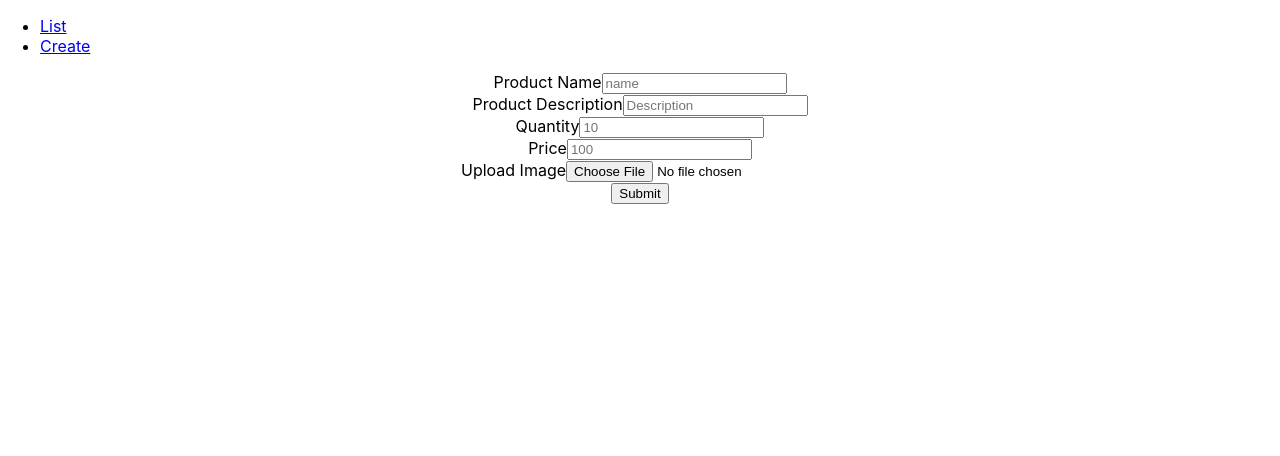
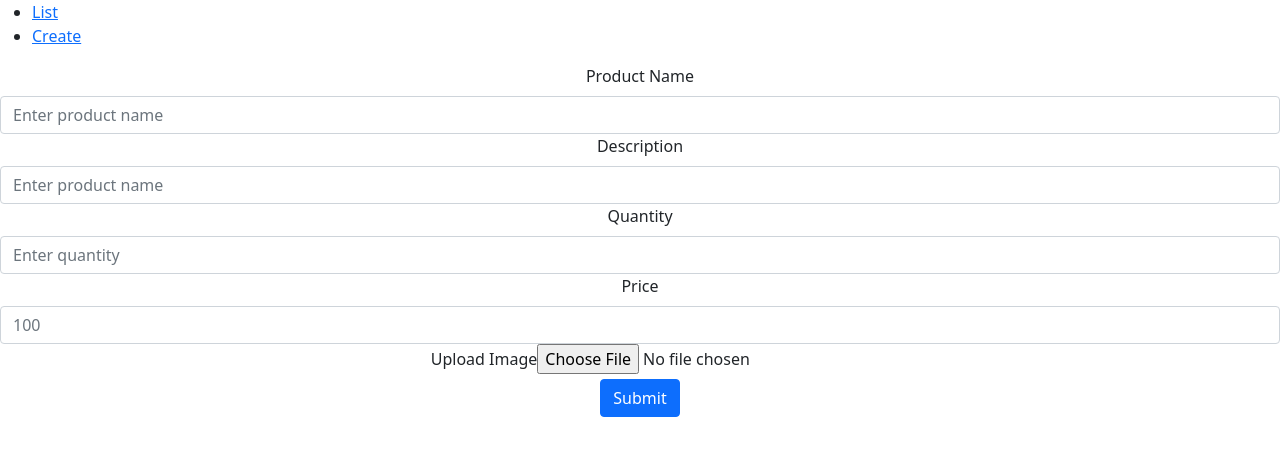
Before and after one commit to Yug34/shop-frontend, a React (Create React App) app: page /create in a window 1280 px wide. Shown: the top 456 px of the page. Built offline with nearby package versions, Linux system fonts and the light colour scheme.

Commit message:
React bootstrap form implemented

```diff
--- a/package.json
+++ b/package.json
@@ -6,7 +6,9 @@
     "@testing-library/jest-dom": "^5.11.4",
     "@testing-library/react": "^11.1.0",
     "@testing-library/user-event": "^12.1.10",
+    "bootstrap": "^5.0.1",
     "react": "^17.0.2",
+    "react-bootstrap": "^1.6.0",
     "react-dom": "^17.0.2",
     "react-router-dom": "^5.2.0",
     "react-scripts": "4.0.3",
--- a/src/App.js
+++ b/src/App.js
@@ -1,5 +1,6 @@
 import React, { useEffect, useState } from "react";
 import "./App.css";
+import "bootstrap/dist/css/bootstrap.min.css";
 import ListProduct from "./pages/ListProducts";
 import CreateProduct from "./pages/CreateProduct";
 
--- a/src/pages/CreateProduct.js
+++ b/src/pages/CreateProduct.js
@@ -1,34 +1,60 @@
 import React from "react";
+import { Form, Button, FormLabel, FormText } from "react-bootstrap";
 
 function CreateProduct() {
   return (
-      <div className="App">
-        <form action="http://localhost:6969/catalog/display" method="POST" encType="multipart/form-data">
-          <div>
-            <label htmlFor="name">Product Name</label>
-            <input id="name" name="name" type="text" placeholder="name" required=""/>
-          </div>
-          <div>
-            <label htmlFor="desc">Product Description</label>
-            <input id="desc" name="description" placeholder="Description" required=""/>
-          </div>
-          <div>
-            <label htmlFor="quantity">Quantity</label>
-            <input id="quantity" name="quantity" placeholder="10" required=""/>
-          </div>
-          <div>
-            <label htmlFor="price">Price</label>
-            <input id="price" name="price" placeholder="100" required=""/>
-          </div>
-          <div>
-            <label htmlFor="image">Upload Image</label>
-            <input id="image" type="file" name="image" required=""/>
-          </div>
-          <div>
-            <button type="submit">Submit</button>
-          </div>
-        </form>
-      </div>
+    <div className="App">
+      <Form
+        action="http://localhost:6969/catalog/display"
+        method="POST"
+        encType="multipart/form-data"
+      >
+        <Form.Group>
+          <Form.Label>Product Name</Form.Label>
+          <Form.Control
+            type="text"
+            name="name"
+            placeholder="Enter product name"
+            id="name"
+            required={true}
+          />
+        </Form.Group>
+        <Form.Group>
+          <Form.Label>Description</Form.Label>
+          <Form.Control
+            type="text"
+            name="description"
+            placeholder="Enter product name"
+            id="desc"
+            required={true}
+          />
+        </Form.Group>
+        <Form.Group>
+          <Form.Label>Quantity</Form.Label>
+          <Form.Control
+            type="text"
+            name="quantity"
+            placeholder="Enter quantity"
+            id="quantity"
+            required={true}
+          />
+        </Form.Group>
+        <Form.Group>
+          <Form.Label>Price</Form.Label>
+          <Form.Control
+            id="price"
+            name="price"
+            placeholder="100"
+            required={true}
+          />
+        </Form.Group>
+        <Form.Group>
+          <Form.Label>Upload Image</Form.Label>
+          <Form.Control id="image" type="file" name="image" required={true} />
+        </Form.Group>
+        <Button type="submit">Submit</Button>
+      </Form>
+    </div>
   );
 }
 
--- a/src/pages/ListProducts.js
+++ b/src/pages/ListProducts.js
@@ -10,7 +10,6 @@ function ListProduct() {
       .then((res) => res.json())
       .then((data) => {
         setProductList(data);
-        console.log(data);
       });
   }, []);
 
```
Also changed, not shown: 1 other file (tests, documents, lock files or other folders).
